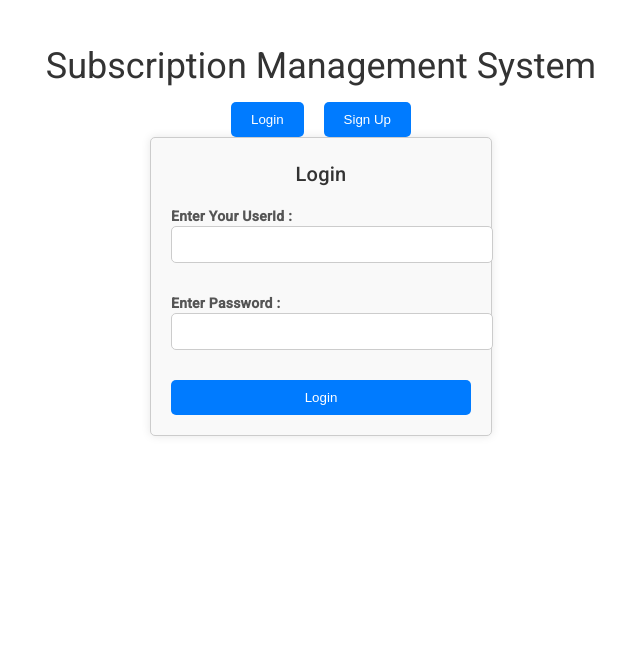
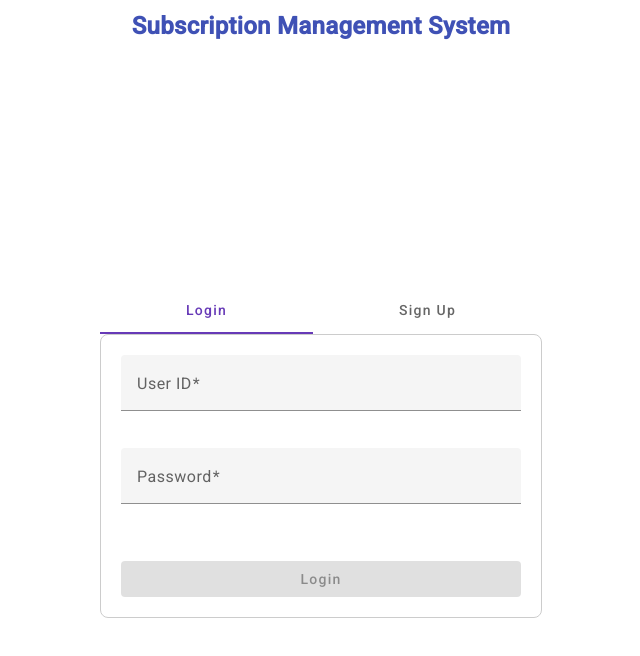
Before and after one commit to 11omkarkanase11/SubscriptionManagementSystem, an Angular app in the folder SubscriptionManagement/: page /login in a window 1280 px wide. Shown: the top 656 px of the page, without its empty margins (319-959 px from the left). Built offline with nearby package versions, Linux system fonts and the light colour scheme.

Commit message:
login signup merged

```diff
--- a/SubscriptionManagement/src/app/app.component.html
+++ b/SubscriptionManagement/src/app/app.component.html
@@ -1,8 +1,2 @@
-<div>
-<h1>Subscription Management System</h1>
-<nav>
-  <button (click)="login()">Login</button>
-  <button (click)="signup()">Sign Up</button>
-</nav>
+
 <router-outlet></router-outlet>
-</div>
--- a/SubscriptionManagement/src/app/app.component.ts
+++ b/SubscriptionManagement/src/app/app.component.ts
@@ -1,6 +1,7 @@
 import { Component } from '@angular/core';
 import { Router, RouterLink, RouterOutlet } from '@angular/router';
 import { LoginComponent } from './login/login.component';
+import { BrowserModule } from '@angular/platform-browser';
 
 @Component({
   selector: 'app-root',
--- a/SubscriptionManagement/src/app/app.routes.ts
+++ b/SubscriptionManagement/src/app/app.routes.ts
@@ -1,7 +1,6 @@
 import { Routes } from '@angular/router';
 import { LoginComponent } from './login/login.component';
 import { DashboardComponent } from './dashboard/dashboard.component';
-import { SignupComponent } from './signup/signup.component';
 import { UpgradedplansComponent } from './upgradedplans/upgradedplans.component';
 import { AllplanComponent } from './allplan/allplan.component';
 import { AddPlanComponent } from './add-plan/add-plan.component';
@@ -11,9 +10,9 @@ import { AdminComponent } from './admin/admin.component';
 
 
 export const routes: Routes = [
+    {path:'',redirectTo:'login',pathMatch:'full'},
     {path:'login', component:LoginComponent},
     // {path:'dashboard', component:DashboardComponent},
-    {path:'signup', component:SignupComponent},
     {path:'upgradedplans', component:UpgradedplansComponent},
     //{path:'allplan', component:AllplanComponent},
     {path:'addplan', component:AddPlanComponent},
--- a/SubscriptionManagement/src/app/login/login.component.css
+++ b/SubscriptionManagement/src/app/login/login.component.css
@@ -1,42 +1,44 @@
-.loginbox {
-    width: 300px;
-    margin: 0 auto;
+/* login-signup.component.css */
+.heading {
+    font-size: 24px;
+    font-weight: bold;
+    color: #3f51b5; /* Indigo */
+    margin: 10px 0; /* Adjust margin as needed */
+    text-align: center; /* Center the text horizontally */
+    /* Add any other styles you want */
+  }
+
+
+
+.container {
+    display: flex;
+    justify-content: center;
+    align-items: center;
+    height: 100vh;
+}
+
+.form-container {
+    max-width: 400px;
+    width: 100%;
     padding: 20px;
     border: 1px solid #ccc;
-    border-radius: 5px;
-    background-color: #f9f9f9;
-    box-shadow: 0px 0px 10px rgba(0, 0, 0, 0.1);
+    border-radius: 8px;
 }
 
-.loginbox h2 {
-    text-align: center;
-    color: #333;
+.input-container {
+    margin-bottom: 15px;
+    width: 100%;
 }
 
-.loginbox label {
-    font-weight: bold;
-    color: #555;
+.input-container mat-form-field {
+    width: 100%;
 }
 
-.loginbox input[type="text"] {
+.input-container input {
     width: 100%;
-    padding: 10px;
-    margin-bottom: 10px;
-    border: 1px solid #ccc;
-    border-radius: 5px;
 }
 
-.loginbox button {
+button {
+    margin-top: 20px;
     width: 100%;
-    padding: 10px;
-    background-color: #007bff;
-    color: #fff;
-    border: none;
-    border-radius: 5px;
-    cursor: pointer;
-    transition: background-color 0.3s;
 }
-
-.loginbox button:hover {
-    background-color: #0056b3;
-}
--- a/SubscriptionManagement/src/app/login/login.component.html
+++ b/SubscriptionManagement/src/app/login/login.component.html
@@ -1,8 +1,39 @@
-<div class="loginbox">
-    <h2> Login </h2>
-    <label for="">Enter Your UserId :</label>
-    <input type="text" [(ngModel)]="userId"><br><br>
-    <label for="">Enter Password :</label>
-    <input type="text" [(ngModel)]="password"><br><br>
-    <button (click)="login()">Login</button>
-</div>
+<h2 class="heading">Subscription Management System</h2>
+<div class="container">
+    <mat-tab-group>
+      <mat-tab label="Login">
+        <form class="form-container" #loginForm="ngForm" (ngSubmit)="login()">
+          <mat-form-field class="input-container">
+            <mat-label>User ID</mat-label>
+            <input matInput type="text" id="userId" name="userId" [(ngModel)]="userId" required>
+          </mat-form-field>
+          <mat-form-field class="input-container">
+            <mat-label>Password</mat-label>
+            <input matInput type="password" id="password" name="password" [(ngModel)]="password" required>
+          </mat-form-field>
+          <button mat-raised-button type="submit" color="primary" [disabled]="!loginForm.valid">Login</button>
+        </form>
+      </mat-tab>
+      <mat-tab label="Sign Up">
+        <form class="form-container" #signupForm="ngForm" (ngSubmit)=" signup()">
+          <mat-form-field class="input-container">
+            <mat-label>User ID</mat-label>
+            <input matInput type="text" id="signupUserId" name="signupUserId" [(ngModel)]="userId" required>
+          </mat-form-field>
+          <mat-form-field class="input-container">
+            <mat-label>Password</mat-label>
+            <input matInput type="password" id="signupPassword" name="signupPassword" [(ngModel)]="password" required>
+          </mat-form-field>
+          <mat-form-field class="input-container">
+            <mat-label>Name</mat-label>
+            <input matInput type="text" id="signupName" name="signupName" [(ngModel)]="name" required>
+          </mat-form-field>
+          <mat-form-field class="input-container">
+            <mat-label>Email</mat-label>
+            <input matInput type="email" id="signupEmail" name="signupEmail" [(ngModel)]="email" required>
+        </mat-form-field>
+          <button mat-raised-button type="submit" color="primary" [disabled]="!signupForm.valid">Sign Up</button>
+        </form>
+      </mat-tab>
+    </mat-tab-group>
+  </div>
--- a/SubscriptionManagement/src/app/login/login.component.ts
+++ b/SubscriptionManagement/src/app/login/login.component.ts
@@ -7,10 +7,19 @@ import { SubscriptionService } from '../subscription.service';
 import { HttpClientModule } from '@angular/common/http';
 import { LocalService } from '../local.service';
 import { AppComponent } from '../app.component';
+import { BrowserModule } from '@angular/platform-browser';
+import { BrowserAnimationsModule } from '@angular/platform-browser/animations';
+import { MatTabsModule } from '@angular/material/tabs';
+import { MatInputModule } from '@angular/material/input';
+import { MatButtonModule } from '@angular/material/button';
 @Component({
   selector: 'app-login',
   standalone: true,
-  imports: [FormsModule, CommonModule,HttpClientModule],
+  imports: [ FormsModule,CommonModule,HttpClientModule,
+    MatTabsModule,
+    MatInputModule,
+    MatButtonModule
+],
   templateUrl: './login.component.html',
   styleUrl: './login.component.css'
 })
@@ -20,6 +29,9 @@ export class LoginComponent {
 
   userId='';
   password='';
+  name='';
+  email='';
+
 
 
 
@@ -46,5 +58,20 @@ export class LoginComponent {
       )
     }
   }
+  signup(){
+    this.loginservice.signup(this.userId, this.password,this.email,this.name).subscribe(
+      (response)=>{
+        console.log(response);
+
+        if(response){
+           this.router.navigate(['sidenav']);
+        }
+        else{
+          alert("Account Not Created");
+        }
+      }
+    )
+}
+
 
 }
--- a/SubscriptionManagement/src/app/signup/signup.component.html
+++ /dev/null
@@ -1,12 +0,0 @@
-<div>
-    <h2>Create New Account</h2>
-    <label for="">Enter Your Name :</label>
-    <input type="text" [(ngModel)]="name"><br><br>
-    <label for="">Enter Your Email Id :</label>
-    <input type="text" [(ngModel)]="email"><br><br>
-    <label for="">Enter Your User Id :</label>
-    <input type="text" [(ngModel)]="userId"><br><br>
-    <label for="">Create Password :</label>
-    <input type="text" [(ngModel)]="password"><br>
-    <button type="submit" (click)="signup()"> Submit</button>
-</div>
--- a/SubscriptionManagement/src/app/signup/signup.component.ts
+++ /dev/null
@@ -1,37 +0,0 @@
-import { CommonModule } from '@angular/common';
-import { Component } from '@angular/core';
-import { FormsModule } from '@angular/forms';
-import { SubscriptionService } from '../subscription.service';
-import {  HttpClientModule } from '@angular/common/http';
-import { Router } from '@angular/router';
-
-@Component({
-  selector: 'app-signup',
-  standalone: true,
-  imports: [FormsModule,HttpClientModule],
-  templateUrl: './signup.component.html',
-  styleUrl: './signup.component.css'
-})
-export class SignupComponent {
-  name='';
-  email='';
-  userId='';
-  password='';
-  constructor(private singupservice : SubscriptionService, private router: Router) {
-
-  }
-  signup(){
-      this.singupservice.signup(this.userId, this.password,this.email,this.name).subscribe(
-        (response)=>{
-          if(response){
-             this.router.navigate(['login']);
-          }
-          else{
-            alert("Account Not Created");
-          }
-        }
-      )
-  }
-
-
-}
```
Also changed, not shown: SubscriptionManagement/src/app/signup/signup.component.css (deleted), 1 other file (tests, documents, lock files or other folders).
